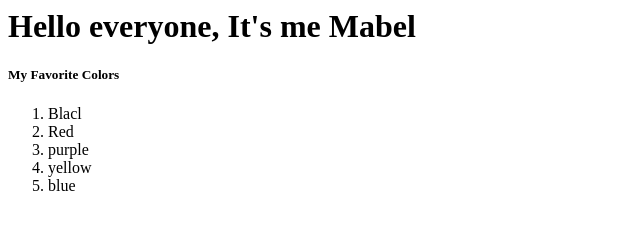
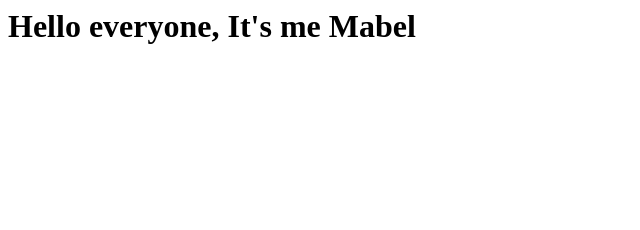
Before and after one commit to Mabelt83/index.html, a plain HTML site: page index.html in a window 1280 px wide. Shown: the whole page, without its empty margins (0-640 px from the left). Drawn offline with Linux system fonts and the light colour scheme.

Commit message:
Update index.html

```diff
--- a/index.html
+++ b/index.html
@@ -1,9 +1 @@
 <h1>Hello everyone, It's me Mabel</h1>
-<h5>My Favorite Colors</h5>
-    <ol>
-        <li>Blacl</li>
-        <li>Red</li>
-        <li>purple</li>
-        <li>yellow</li>
-        <li>blue</li>
-    </ol>
```
